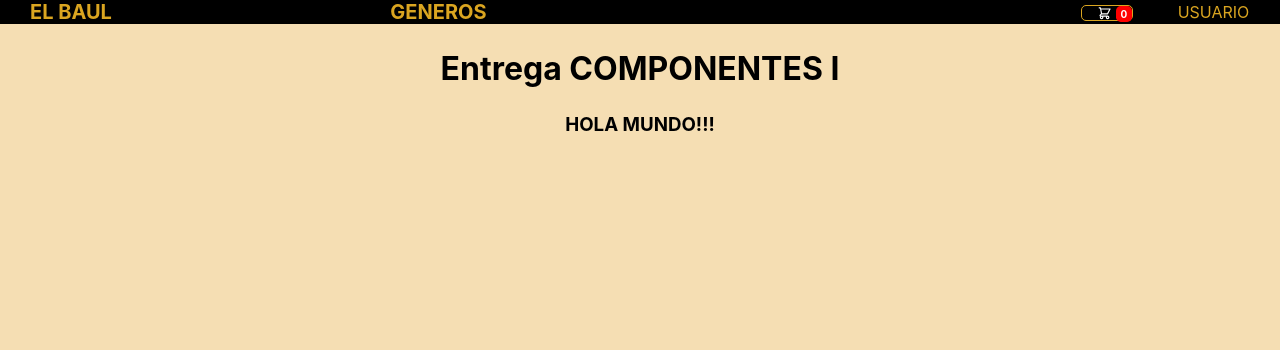
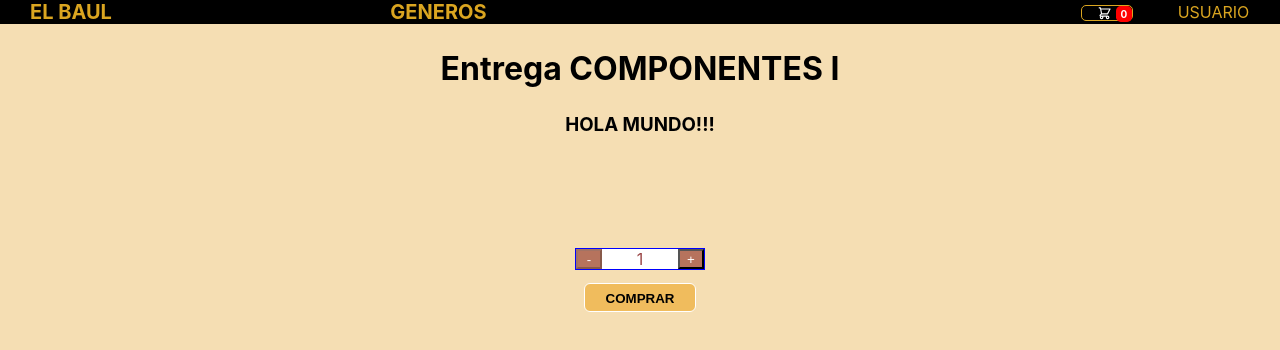
Before and after one commit to Srnaveira/comision_34700, a React (Create React App) app: page / in a window 1280 px wide. Shown: the top 350 px of the page. Built offline with nearby package versions, Linux system fonts and the light colour scheme.

Commit message:
Add compponent ItemCount and Style itemcount.scss

```diff
--- /dev/null
+++ b/src/Components/ItemCount/ItemCount.js
@@ -0,0 +1,48 @@
+import {useState} from 'react'
+import './itemcount.scss'
+
+
+const ItemCount = ({Initiation,  stock, ondAdd}) => {
+
+    const [number, SetNumber] = useState(Initiation)
+
+    const handlerAdd = () =>{
+        if(number < stock) {
+            SetNumber(number + 1)
+        } else {
+
+        }
+
+
+    }
+
+    const handlerSubstraction = () =>{
+        if(number !== Initiation){
+            SetNumber(number - 1)
+        } else {
+
+        }
+
+    }
+
+
+    return(
+        <div className='container'>
+            <div className='container__count'>
+            <button className='container__count--substraction' onClick={handlerSubstraction} disabled={Initiation === number}>
+             -
+            </button>
+            <span className='container__count--number'>
+                {number}
+            </span>
+            <button className='container__count--add' onClick={handlerAdd} disabled={stock === number}>
+             +
+            </button>
+            </div>
+            <button className='container__button' onClick={() =>{ondAdd(number)}}>COMPRAR</button>
+        </div>
+    );
+}
+
+
+export default ItemCount
--- /dev/null
+++ b/src/Components/ItemCount/itemcount.scss
@@ -0,0 +1,52 @@
+.container{
+    margin-top: 7rem;
+    height: 100%;
+    width: 100%;
+    display: flex;
+    flex-direction: column;
+    justify-content: center;
+    align-items: center;
+    &__count{
+        border: solid blue 1px;
+        width: 8rem;
+        display: flex;
+        justify-content: space-between;
+        &--substraction{
+            width: 2rem;
+            background-color: rgba(118, 5, 5, 0.496);
+            color: white;
+            &:hover{
+                background-color: green;
+            }
+        }
+        &--number{
+            width: 6rem;
+            background-color: white;
+            color: rgba(118, 5, 5, 0.745) ;
+        }
+        &--add{
+            width: 2rem;
+            background-color: rgba(118, 5, 5, 0.496);
+            color: white;
+            &:hover{
+                background-color: green;
+            }
+        }
+    }
+    &__button{
+        margin-top: 0.8rem;
+        padding-top: 2px;
+        border: white solid 1px;
+        border-radius: 6px;
+        font-weight: 600;
+        color: #000;
+        background-color: rgba(238, 174, 55, 0.685);
+        height: 1.8rem;
+        width: 7rem;
+        &:hover{
+            background-color: green;
+            color: white;
+        }
+    }
+
+}
--- a/src/Components/ItemListContainer/ItemListContainer.js
+++ b/src/Components/ItemListContainer/ItemListContainer.js
@@ -1,6 +1,12 @@
-
+import ItemCount from "../ItemCount/ItemCount";
 
 const ItemListContainer = ({texto, mensaje}) =>{
+
+    const ondAdd = (cant) =>{
+        alert("la cantidad comprada es de :" + cant);
+
+    }
+
 
     return(
         <div style={{textAlign: "center"}}>
@@ -12,6 +18,7 @@ const ItemListContainer = ({texto, mensaje}) =>{
                     {mensaje}
                 </h3>
             </div>
+            <ItemCount Initiation ={1} stock={5} ondAdd={ondAdd} ></ItemCount>
         </div>
     );
 }
```
